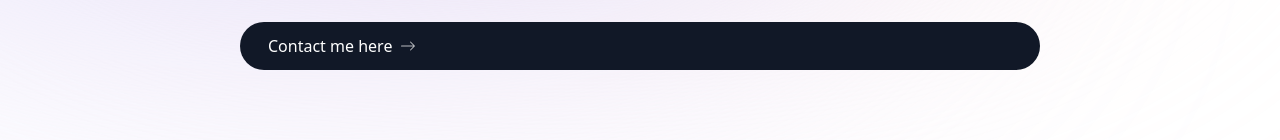
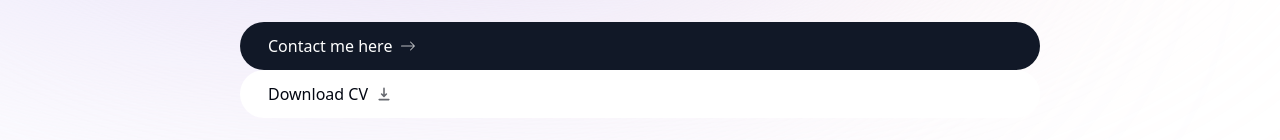
Before and after one commit to madirazz/portfolio, a Next.js app: page / in a window 1280 px wide. Shown: the part 544-684 px from the top of the page. Built offline with nearby package versions, Linux system fonts and the light colour scheme.

Commit message:
Add Download CV button

```diff
--- a/components/intro.tsx
+++ b/components/intro.tsx
@@ -65,6 +65,14 @@
           Contact me here{" "}
           <BsArrowRight className="opacity-70 group-hover:translate-x-1 transition" />
         </Link>
+        <a
+          className="group bg-white px-7 py-3 flex items-center gap-2 rounded-full outline-none focus:scale-110 hover:scale-110 active:scale-105 transition cursor-pointer borderBlack dark:bg-white/10"
+          href="/CV.pdf"
+          download
+        >
+          Download CV{" "}
+          <HiDownload className="opacity-60 group-hover:translate-y-1 transition" />
+        </a>
       </div>
     </section>
   );
```
